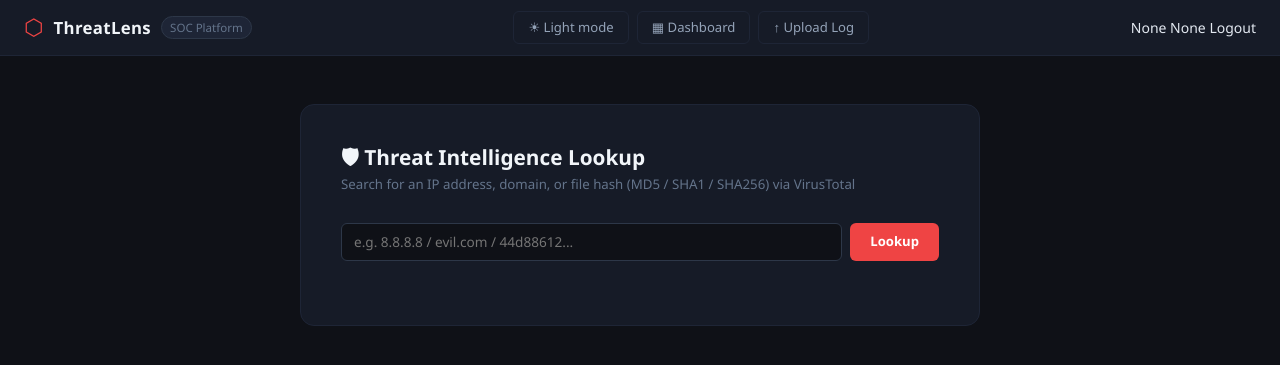
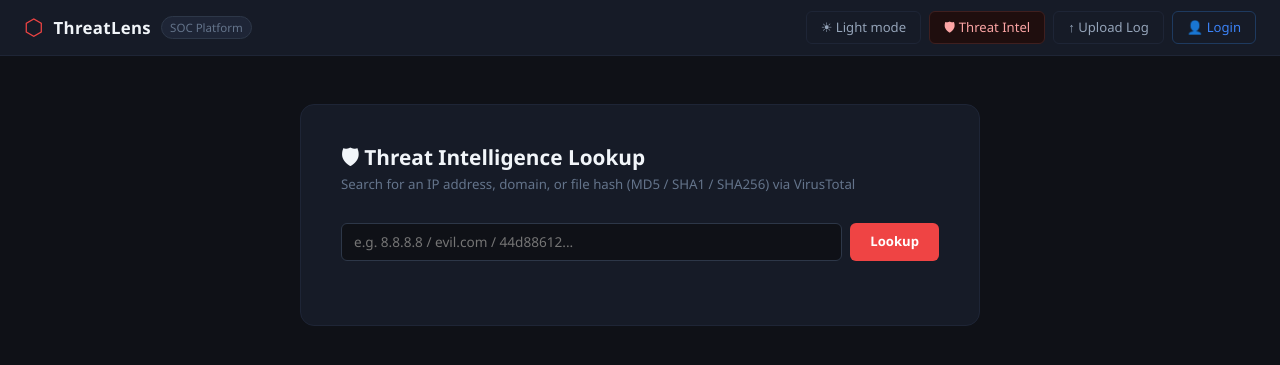
Before and after one commit to Aditya14-coder/Threat-tool, a Flask app: page /lookup-page in a window 1280 px wide. Shown: the top 365 px of the page. Run offline with Flask 3, Linux system fonts and the light colour scheme.

Commit message:
Refactor lookup.html for improved structure and features

```diff
--- a/templates/lookup.html
+++ b/templates/lookup.html
@@ -15,18 +15,27 @@
         <span class="tl-logo-text">ThreatLens</span>
         <span class="tl-logo-sub">SOC Platform</span>
     </div>
+
     <div class="tl-navbar-right">
     <button class="tl-theme-btn" onclick="toggleTheme()" id="themeBtn">
         ☀ Light mode
     </button>
-    <a href="/dashboard" class="tl-nav-btn">▦ Dashboard</a>
-        <a href="/" class="tl-nav-btn">↑ Upload Log</a>
+    <a href="/lookup-page" class="tl-nav-btn tl-nav-btn-danger">🛡 Threat Intel</a>
+    <a href="/" class="tl-nav-btn">↑ Upload Log</a>
+
+    {% if username %}
+    <!-- Logged in: show user pill -->
+    <div class="tl-user-pill">
+        <span class="tl-user-dot" style="background: {{ color }};"></span>
+        <span class="tl-user-name">{{ username }}</span>
+        <a href="/logout" class="tl-logout-btn">Logout</a>
     </div>
-    <div class="tl-user-pill">
-    <span class="tl-user-dot" style="background: {{ color }};"></span>
-    <span class="tl-user-name">{{ username }}</span>
-    <span class="tl-user-role">{{ role }}</span>
-    <a href="/logout" class="tl-logout-btn">Logout</a>
+    {% else %}
+    <!-- Not logged in: show login button -->
+    <a href="/login" class="tl-nav-btn" style="color:#3b82f6; border-color:#1e3a5f;">
+        👤 Login
+    </a>
+    {% endif %}
 </div>
 </nav>
 
```
